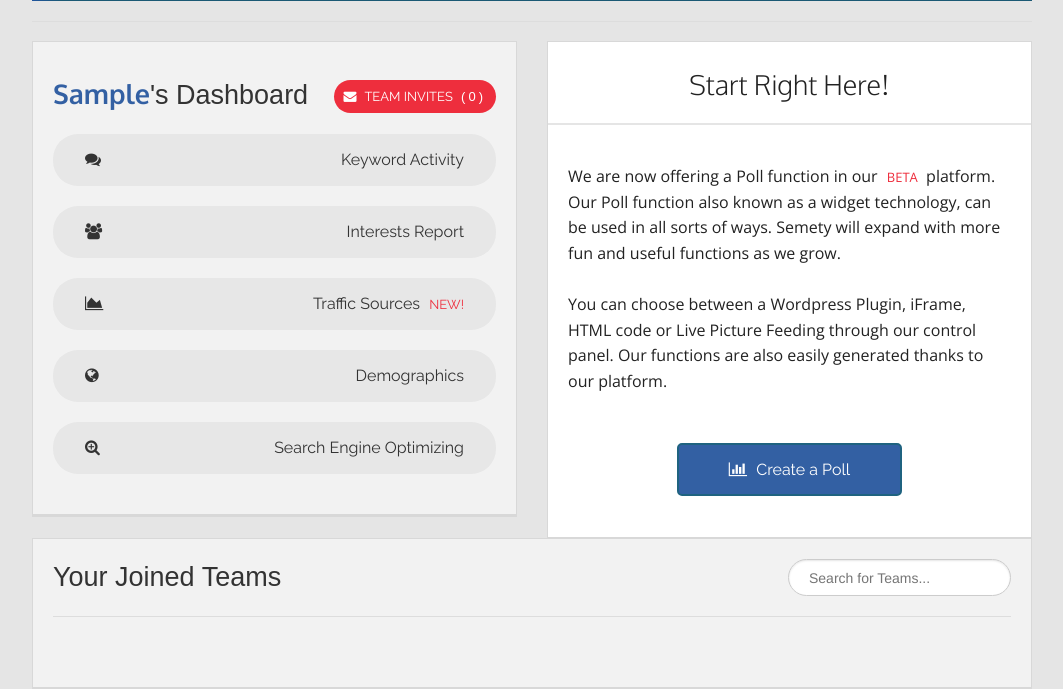
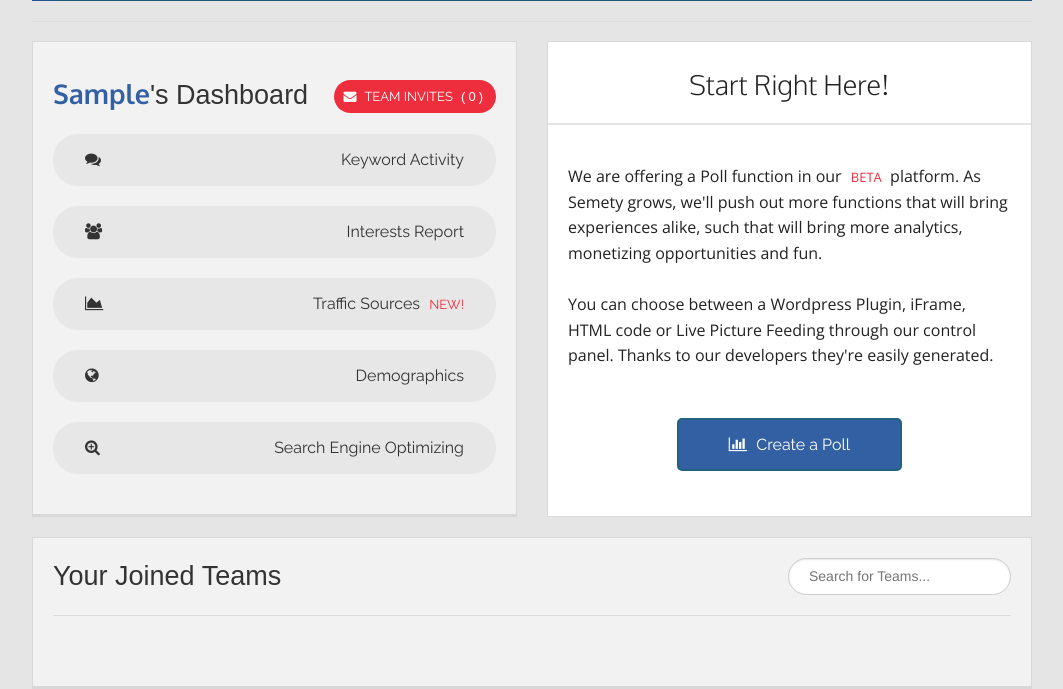
Before and after one commit to JamesJGarner/Survey, a Django app: page / in a window 1280 px wide. Shown: the part 257-946 px from the top of the page, without its empty margins (108-1171 px from the left). Run offline with Django 3.2, Linux system fonts and the light colour scheme; the visitor is signed in with stand-in values (Sample User, id 1); data that the repository does not hold is empty.

Commit message:
Small text changes

```diff
--- a/pluginservice/templates/site/homepage.html
+++ b/pluginservice/templates/site/homepage.html
@@ -30,8 +30,8 @@
 			<div class="startout right">
 				<h1>Start Right Here!</h1>
 				<hr/>
-				<p>We are now offering a Poll function in our <span class="new">BETA</span>&nbsp; platform. Our Poll function also known as a widget technology, can be used in all sorts of ways. Semety will expand with more fun and useful functions as we grow. <br/><br/>
-				You can choose between a Wordpress Plugin, iFrame, HTML code or Live Picture Feeding through our control panel. Our functions are also easily generated thanks to our platform.</p>
+				<p>We are offering a Poll function in our <span class="new">BETA</span>&nbsp; platform. As Semety grows, we'll push out more functions that will bring experiences alike, such that will bring more analytics, monetizing opportunities and fun. <br/><br/>
+				You can choose between a Wordpress Plugin, iFrame, HTML code or Live Picture Feeding through our control panel. Thanks to our developers they're easily generated.</p>
 				<center>
 						<a href="/create/" class="secondary buttonSelected2 button small marginbig startoutbutton"><i class="fa fa-bar-chart"></i> Create a Poll</a>
 				</center>
--- a/pluginservice/templates/site/profile.html
+++ b/pluginservice/templates/site/profile.html
@@ -60,7 +60,7 @@
             <h3>Hey <span class="teamname">{{ user.username|title  }}</span>, this is your Profile Settings!</h3>
 		</div>
 		<div class="right">
-			<a href="#" class="secondary buttonSelected2 button small marginbig">Become a Subscriber!</a>
+			<a href="#" class="secondary buttonSelected2 button small marginbig">Become a Pro Publisher!</a>
 		</div>
         </div>
     </div>
@@ -108,7 +108,7 @@
                 </div>
             </div>
             <br/>
-            <small><p>Or you can <a href="#">deactivate your account</a>, but we'd like to have you here.</p></small>
+            <small><p>Or you can <a href="#">deactivate your account</a>, but we'd really like to have you here.</p></small>
         </div>
     </div>
 </div>
```
